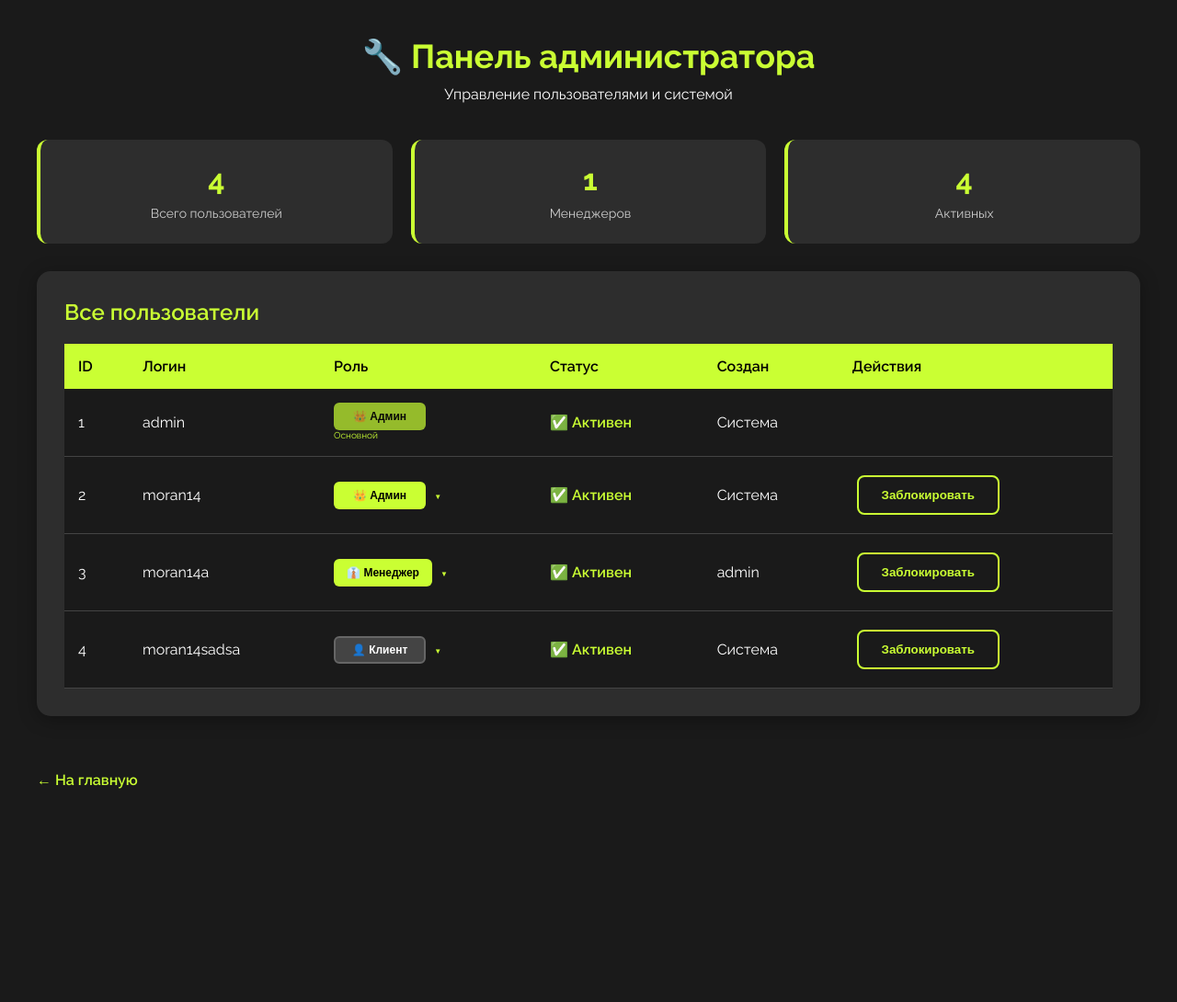
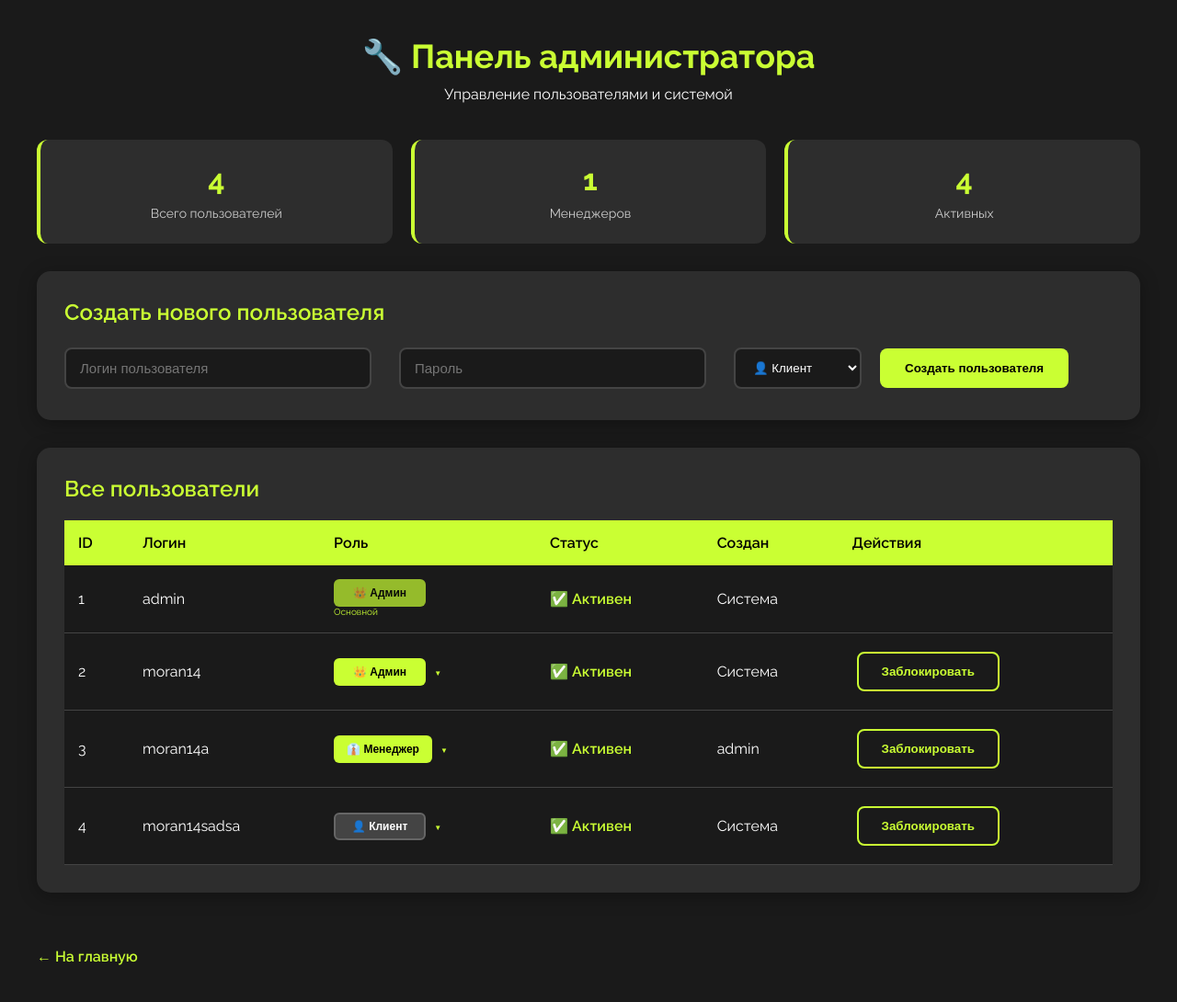
Before and after one commit to MyNameIsMoran14/BANKING, a Flask app: page /admin in a window 1280 px wide. Shown: the whole page at 92% size. Before the commit the page ends 858 px from the top, so only its background shows below. Run offline with Flask 3, Linux system fonts and the light colour scheme; a user stored in the database is signed in.

Commit message:
ыыыааа темный ыыыыааа принц

```diff
--- a/bank/app.py
+++ b/bank/app.py
@@ -133,21 +133,22 @@ def create_manager():
 
     username = request.form['username']
     password = request.form['password']
+    role = request.form.get('role', 'manager')  # По умолчанию менеджер
 
     if User.query.filter_by(username=username).first():
         flash("Пользователь с таким логином уже существует!", "error")
         return redirect(url_for('admin_panel'))
 
-    manager = User(
+    new_user = User(
         username=username,
         password=password,
-        role='manager',
+        role=role,
         created_by=session['user']
     )
-    db.session.add(manager)
+    db.session.add(new_user)
     db.session.commit()
 
-    flash(f"Менеджер {username} создан!", "success")
+    flash(f"Пользователь {username} создан с ролью {role}!", "success")
     return redirect(url_for('admin_panel'))
 
 # --- Блокировка/разблокировка пользователей ---
--- a/bank/templates/admin.html
+++ b/bank/templates/admin.html
@@ -29,7 +29,22 @@
             </div>
         </div>
 
-        <!-- Создание ролей -->
+        <!-- СОЗДАНИЕ НОВОГО ПОЛЬЗОВАТЕЛЯ -->
+        <div class="admin-section">
+            <h2>Создать нового пользователя</h2>
+            <form action="{{ url_for('create_manager') }}" method="POST" class="admin-form">
+                <input type="text" name="username" placeholder="Логин пользователя" required>
+                <input type="password" name="password" placeholder="Пароль" required>
+                <select name="role" style="background: #1a1a1a; color: #fff; border: 2px solid #444; padding: 12px 15px; border-radius: 8px;">
+                    <option value="client">👤 Клиент</option>
+                    <option value="manager">👔 Менеджер</option>
+                    <option value="admin">👑 Админ</option>
+                </select>
+                <button type="submit" class="admin-btn">Создать пользователя</button>
+            </form>
+        </div>
+
+        <!-- Список пользователей -->
         <div class="admin-section">
             <h2>Все пользователи</h2>
             <table class="admin-table">
```
